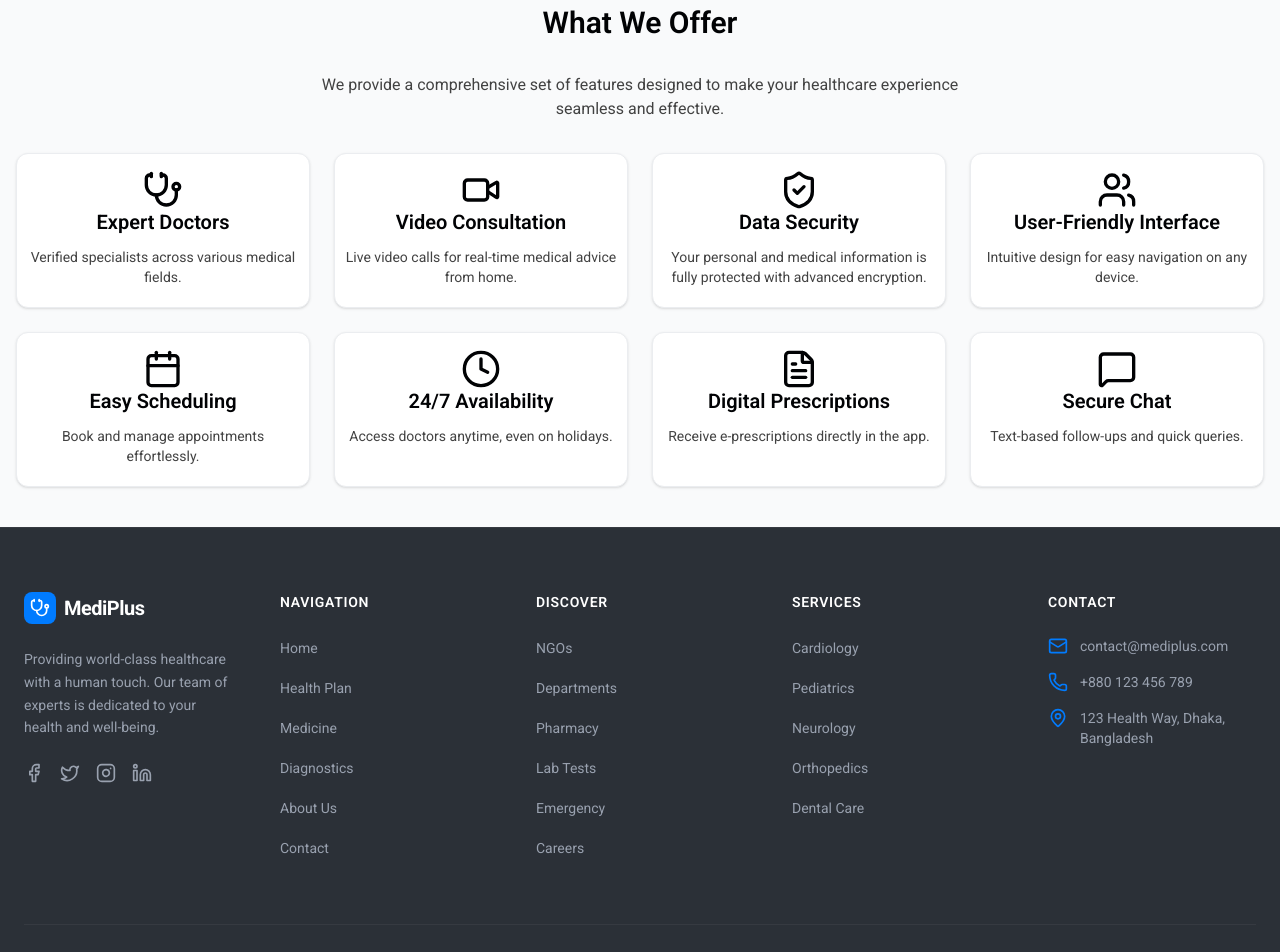
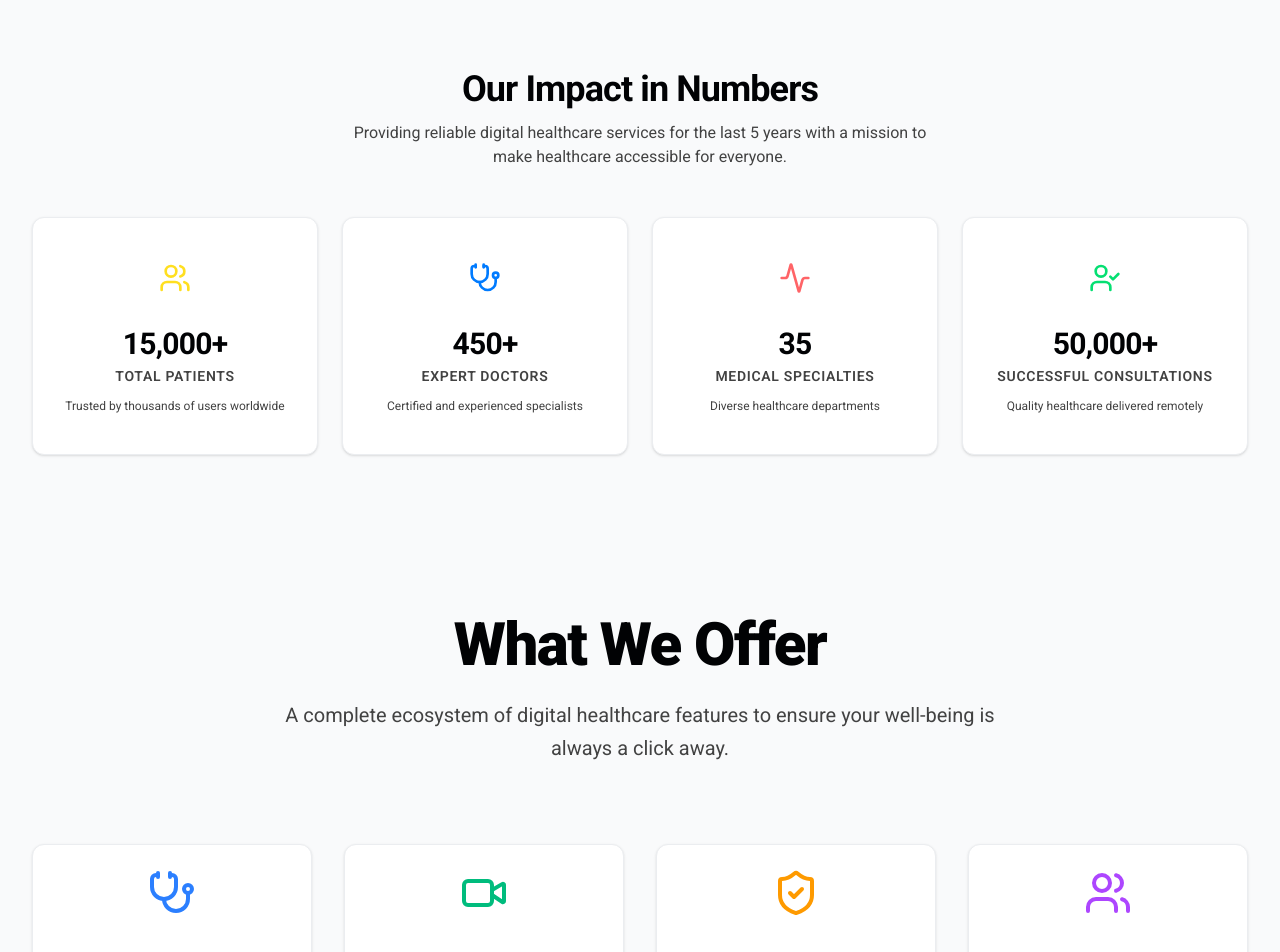
Before and after one commit to Abdulal-Roman09/mediplus-client, a Next.js app: page /about in a window 1280 px wide. Shown: the part 100-1052 px from the top of the page. Built offline with nearby package versions, Linux system fonts and the light colour scheme.

Commit message:
feat:add What We Offer

```diff
--- a/components/ux/Home/about/AboutPageHome.jsx
+++ b/components/ux/Home/about/AboutPageHome.jsx
@@ -1,8 +1,10 @@
+import StatsCounter from "./StatsCounter";
 import WhatWeOfferPage from "./WhatWeOfferPage";
 
 export default function AboutPageHome() {
   return (
     <div className="container mx-auto px-4 py-10 space-y-16">
+      <StatsCounter />
       <WhatWeOfferPage />
     </div>
   );
--- /dev/null
+++ b/components/ux/Home/about/StatsCounter.tsx
@@ -0,0 +1,85 @@
+"use client";
+
+import React from "react";
+import CountUp from "react-countup";
+import { Card, CardContent } from "@/components/ui/card";
+import { Users, UserCheck, Stethoscope, Activity } from "lucide-react";
+
+export default function StatsCounter() {
+  const stats = [
+    {
+      title: "Total Patients",
+      value: 15000,
+      icon: <Users className="w-8 h-8 text-yellow-300" />,
+      description: "Trusted by thousands of users worldwide",
+      suffix: "+",
+    },
+    {
+      title: "Expert Doctors",
+      value: 450,
+      icon: <Stethoscope className="w-8 h-8 text-primary" />,
+      description: "Certified and experienced specialists",
+      suffix: "+",
+    },
+    {
+      title: "Medical Specialties",
+      value: 35,
+      icon: <Activity className="w-8 h-8 text-red-400" />,
+      description: "Diverse healthcare departments",
+      suffix: "",
+    },
+    {
+      title: "Successful Consultations",
+      value: 50000,
+      icon: <UserCheck className="w-8 h-8 text-green-400" />,
+      description: "Quality healthcare delivered remotely",
+      suffix: "+",
+    },
+  ];
+
+  return (
+    <section className="pt-16 bg-background text-foreground">
+      <div className="container mx-auto px-4">
+        {/* Header Section */}
+        <div className="text-center mb-12">
+          <h2 className="text-3xl md:text-4xl font-bold tracking-tight mb-3">
+            Our Impact in Numbers
+          </h2>
+          <p className="text-muted-foreground text-base max-w-xl mx-auto">
+            Providing reliable digital healthcare services for the last 5 years
+            with a mission to make healthcare accessible for everyone.
+          </p>
+        </div>
+        {/* Counters Grid */}
+        <div className="grid grid-cols-1 sm:grid-cols-2 lg:grid-cols-4 gap-6">
+          {stats.map((stat, index) => (
+            <Card key={index} className="border bg-card shadow-sm ">
+              <CardContent className="flex flex-col items-center p-8">
+                {/* Icon Area */}
+                <div className="p-3  rounded-xl mb-5 text-foreground">
+                  {stat.icon}
+                </div>
+                {/* React CountUp */}
+                <div className="text-3xl font-bold tracking-tight mb-1">
+                  <CountUp
+                    end={stat.value}
+                    duration={3}
+                    enableScrollSpy={true}
+                    scrollSpyOnce={true}
+                    suffix={stat.suffix}
+                  />
+                </div>
+                <h3 className="text-sm font-semibold text-muted-foreground uppercase tracking-wider">
+                  {stat.title}
+                </h3>
+                <p className="text-xs text-muted-foreground mt-3 text-center">
+                  {stat.description}
+                </p>
+              </CardContent>
+            </Card>
+          ))}
+        </div>
+      </div>
+    </section>
+  );
+}
--- a/components/ux/Home/about/WhatWeOfferPage.tsx
+++ b/components/ux/Home/about/WhatWeOfferPage.tsx
@@ -1,111 +1,60 @@
 "use client";
 
+import { offerings } from "./offeringJson";
 import { Card, CardContent, CardHeader, CardTitle } from "@/components/ui/card";
 
-import {
-  Video,
-  ShieldCheck,
-  Users,
-  Clock,
-  Stethoscope,
-  FileText,
-  Calendar,
-  MessageSquare,
-} from "lucide-react";
-
-export default function WhatWeOfferPage() {
+export default function WhatWeOffer() {
   return (
-    <div>
-      {/* Key Features */}
-      <div className="space-y-8">
-        <h2 className="text-3xl font-semibold text-center">What We Offer</h2>
-        <p className="text-center text-muted-foreground max-w-2xl mx-auto">
-          We provide a comprehensive set of features designed to make your
-          healthcare experience seamless and effective.
-        </p>
-        <div className="grid grid-cols-1 sm:grid-cols-2 lg:grid-cols-3 xl:grid-cols-4 gap-6">
-          <Card className="text-center hover:shadow-xl transition-shadow">
-            <CardHeader>
-              <Stethoscope className="mx-auto h-10 w-10 " />
-              <CardTitle>Expert Doctors</CardTitle>
-            </CardHeader>
-            <CardContent className="text-muted-foreground">
-              Verified specialists across various medical fields.
-            </CardContent>
-          </Card>
-
-          <Card className="text-center hover:shadow-xl transition-shadow">
-            <CardHeader>
-              <Video className="mx-auto h-10 w-10 " />
-              <CardTitle>Video Consultation</CardTitle>
-            </CardHeader>
-            <CardContent className="text-muted-foreground">
-              Live video calls for real-time medical advice from home.
-            </CardContent>
-          </Card>
-
-          <Card className="text-center hover:shadow-xl transition-shadow">
-            <CardHeader>
-              <ShieldCheck className="mx-auto h-10 w-10 " />
-              <CardTitle>Data Security</CardTitle>
-            </CardHeader>
-            <CardContent className="text-muted-foreground">
-              Your personal and medical information is fully protected with
-              advanced encryption.
-            </CardContent>
-          </Card>
-
-          <Card className="text-center hover:shadow-xl transition-shadow">
-            <CardHeader>
-              <Users className="mx-auto h-10 w-10 " />
-              <CardTitle>User-Friendly Interface</CardTitle>
-            </CardHeader>
-            <CardContent className="text-muted-foreground">
-              Intuitive design for easy navigation on any device.
-            </CardContent>
-          </Card>
-
-          <Card className="text-center hover:shadow-xl transition-shadow">
-            <CardHeader>
-              <Calendar className="mx-auto h-10 w-10 " />
-              <CardTitle>Easy Scheduling</CardTitle>
-            </CardHeader>
-            <CardContent className="text-muted-foreground">
-              Book and manage appointments effortlessly.
-            </CardContent>
-          </Card>
-
-          <Card className="text-center hover:shadow-xl transition-shadow">
-            <CardHeader>
-              <Clock className="mx-auto h-10 w-10 " />
-              <CardTitle>24/7 Availability</CardTitle>
-            </CardHeader>
-            <CardContent className="text-muted-foreground">
-              Access doctors anytime, even on holidays.
-            </CardContent>
-          </Card>
-
-          <Card className="text-center hover:shadow-xl transition-shadow">
-            <CardHeader>
-              <FileText className="mx-auto h-10 w-10 " />
-              <CardTitle>Digital Prescriptions</CardTitle>
-            </CardHeader>
-            <CardContent className="text-muted-foreground">
-              Receive e-prescriptions directly in the app.
-            </CardContent>
-          </Card>
-
-          <Card className="text-center hover:shadow-xl transition-shadow">
-            <CardHeader>
-              <MessageSquare className="mx-auto h-10 w-10 " />
-              <CardTitle>Secure Chat</CardTitle>
-            </CardHeader>
-            <CardContent className="text-muted-foreground">
-              Text-based follow-ups and quick queries.
-            </CardContent>
-          </Card>
+    <section className="py-24 bg-background">
+      <div className="container mx-auto px-4">
+        {/* Header Section */}
+        <div className="text-center max-w-3xl mx-auto mb-20">
+          <h2 className="text-4xl md:text-6xl font-black tracking-tight mb-6">
+            What We Offer
+          </h2>
+          <p className="text-xl text-muted-foreground leading-relaxed">
+            A complete ecosystem of digital healthcare features to ensure your
+            well-being is always a click away.
+          </p>
+        </div>
+        {/* Offerings Grid */}
+        <div className="grid grid-cols-1 md:grid-cols-2 xl:grid-cols-4 gap-8">
+          {offerings.map((item, index) => (
+            <Card
+              key={index}
+              className="relative group overflow-hidden border bg-card  transition-all duration-500 min-h-[300px] flex flex-col px-8"
+            >
+              {/* Animated Glow Effect on Hover */}
+              <div
+                className={`absolute -right-12 -top-12 h-40 w-40 rounded-full opacity-5 blur-3xl transition-opacity group-hover:opacity-20 `}
+              />
+              <CardHeader className="p-0 text-center flex flex-col items-center">
+                {/* Dynamic Styled Icon Wrapper */}
+                <div
+                  className={`mb-6 p-6 rounded-3xl transition-all duration-500 group-hover:scale-110 group-hover:rotate-3 ${item.color}`}
+                >
+                  {item.icon}
+                </div>
+                <CardTitle className="text-2xl font-bold tracking-tight mb-4">
+                  {item.title}
+                </CardTitle>
+              </CardHeader>
+              <CardContent className="p-0 text-center">
+                <p className="text-muted-foreground text-base leading-relaxed">
+                  {item.description}
+                </p>
+              </CardContent>
+              {/* Animated Bottom Line */}
+              <div
+                className={`absolute bottom-0 left-0 h-1.5 w-0 transition-all duration-500 group-hover:w-full ${item.color.replace(
+                  "text",
+                  "bg"
+                )}`}
+              />
+            </Card>
+          ))}
         </div>
       </div>
-    </div>
+    </section>
   );
 }
--- /dev/null
+++ b/components/ux/Home/about/offeringJson.tsx
@@ -0,0 +1,69 @@
+import {
+  Video,
+  ShieldCheck,
+  Users,
+  Clock,
+  Stethoscope,
+  FileText,
+  Calendar,
+  MessageSquare,
+} from "lucide-react";
+
+export const offerings = [
+  {
+    icon: <Stethoscope className="h-12 w-12" />,
+    title: "Expert Doctors",
+    description:
+      "Access verified specialists across various medical fields, ensuring you receive the highest quality care and accurate diagnoses.",
+    color: "text-blue-500",
+  },
+  {
+    icon: <Video className="h-12 w-12" />,
+    title: "Video Consultation",
+    description:
+      "Experience high-definition live video calls for real-time medical advice. Consult with top doctors from your home.",
+    color: "text-emerald-500",
+  },
+  {
+    icon: <ShieldCheck className="h-12 w-12" />,
+    title: "Data Security",
+    description:
+      "Your personal and medical information is our top priority. We use advanced encryption to ensure your data is fully protected.",
+    color: "text-amber-500",
+  },
+  {
+    icon: <Users className="h-12 w-12" />,
+    title: "User-Friendly",
+    description:
+      "Our platform is designed with simplicity in mind. Navigate effortlessly through appointments and records on any device.",
+    color: "text-purple-500",
+  },
+  {
+    icon: <Calendar className="h-12 w-12" />,
+    title: "Easy Scheduling",
+    description:
+      "Book, reschedule, or manage your medical appointments with just a few clicks. Stay organized with automated reminders.",
+    color: "text-rose-500",
+  },
+  {
+    icon: <Clock className="h-12 w-12" />,
+    title: "24/7 Availability",
+    description:
+      "Healthcare doesn't stop. Access medical support and consult with doctors any time, day or night, including holidays.",
+    color: "text-cyan-500",
+  },
+  {
+    icon: <FileText className="h-12 w-12" />,
+    title: "Digital Prescription",
+    description:
+      "Receive e-prescriptions directly within the app immediately after your consultation for quick medicine fulfillment.",
+    color: "text-orange-500",
+  },
+  {
+    icon: <MessageSquare className="h-12 w-12" />,
+    title: "Secure Chat",
+    description:
+      "Quickly follow up with your doctor or ask medical queries through our encrypted chat system for continuous support.",
+    color: "text-indigo-500",
+  },
+];
--- a/components/ux/Home/health-plan/HealthPlanPage.tsx
+++ b/components/ux/Home/health-plan/HealthPlanPage.tsx
@@ -8,7 +8,8 @@ const PLANS = [
     name: "Basic Care",
     price: "৳99",
     duration: "per month",
-    description: "Essential coverage for individuals seeking fundamental health support.",
+    description:
+      "Essential coverage for individuals seeking fundamental health support.",
     features: [
       { text: "General Physician Consultations", included: true },
       { text: "Basic Lab Tests (5% Discount)", included: true },
@@ -23,7 +24,8 @@ const PLANS = [
     name: "Standard Shield",
     price: "৳299",
     duration: "per month",
-    description: "Comprehensive protection for families with enhanced benefits.",
+    description:
+      "Comprehensive protection for families with enhanced benefits.",
     features: [
       { text: "Unlimited GP Consultations", included: true },
       { text: "Lab Tests (15% Discount)", included: true },
@@ -38,7 +40,8 @@ const PLANS = [
     name: "Premium Plus",
     price: "৳599",
     duration: "per month",
-    description: "Full-spectrum health management with priority access and maximum savings.",
+    description:
+      "Full-spectrum health management with priority access and maximum savings.",
     features: [
       { text: "Unlimited GP & Specialist", included: true },
       { text: "Lab Tests (30% Discount)", included: true },
@@ -52,9 +55,23 @@ const PLANS = [
 ];
 
 const PROCESS_STEPS = [
-  { title: "Choose Plan", description: "Select the health plan that best fits your lifestyle and family needs.", icon: <Shield className="size-6" /> },
-  { title: "Quick Registration", description: "Provide your basic details and health history in under 2 minutes.", icon: <Clock className="size-6" /> },
-  { title: "Instant Activation", description: "Your coverage starts immediately after payment confirmation.", icon: <Activity className="size-6" /> },
+  {
+    title: "Choose Plan",
+    description:
+      "Select the health plan that best fits your lifestyle and family needs.",
+    icon: <Shield className="size-6" />,
+  },
+  {
+    title: "Quick Registration",
+    description:
+      "Provide your basic details and health history in under 2 minutes.",
+    icon: <Clock className="size-6" />,
+  },
+  {
+    title: "Instant Activation",
+    description: "Your coverage starts immediately after payment confirmation.",
+    icon: <Activity className="size-6" />,
+  },
 ];
 
 export default function HealthPlanPage() {
@@ -66,7 +83,8 @@ export default function HealthPlanPage() {
           Our Health Plans
         </h1>
         <p className="text-muted-foreground mt-4 text-pretty text-lg max-w-[700px] mx-auto">
-          Choose a plan that works for you. Whether you need basic support or complete family coverage, we've got you covered.
+          Choose a plan that works for you. Whether you need basic support or
+          complete family coverage, we've got you covered.
         </p>
       </div>
 
@@ -81,7 +99,9 @@ export default function HealthPlanPage() {
       <div className="mt-24 rounded-2xl bg-muted/50 p-8 md:p-12">
         <div className="mb-12 text-center">
           <h2 className="text-3xl font-bold">How it Works</h2>
-          <p className="text-muted-foreground mt-2">Get covered in three simple steps</p>
+          <p className="text-muted-foreground mt-2">
+            Get covered in three simple steps
+          </p>
         </div>
         <div className="grid gap-8 md:grid-cols-3">
           {PROCESS_STEPS.map((step, i) => (
--- a/package.json
+++ b/package.json
@@ -46,6 +46,7 @@
     "cmdk": "^1.1.1",
     "date-fns": "^4.1.0",
     "embla-carousel-react": "^8.6.0",
+    "framer-motion": "^12.23.26",
     "input-otp": "^1.4.2",
     "js-cookie": "^3.0.5",
     "jwt-decode": "^4.0.0",
@@ -54,6 +55,7 @@
     "next": "16.1.0",
     "next-themes": "^0.4.6",
     "react": "19.2.3",
+    "react-countup": "^6.5.3",
     "react-day-picker": "^9.13.0",
     "react-dom": "19.2.3",
     "react-hook-form": "^7.69.0",
```
Also changed, not shown: 1 other file (tests, documents, lock files or other folders).
